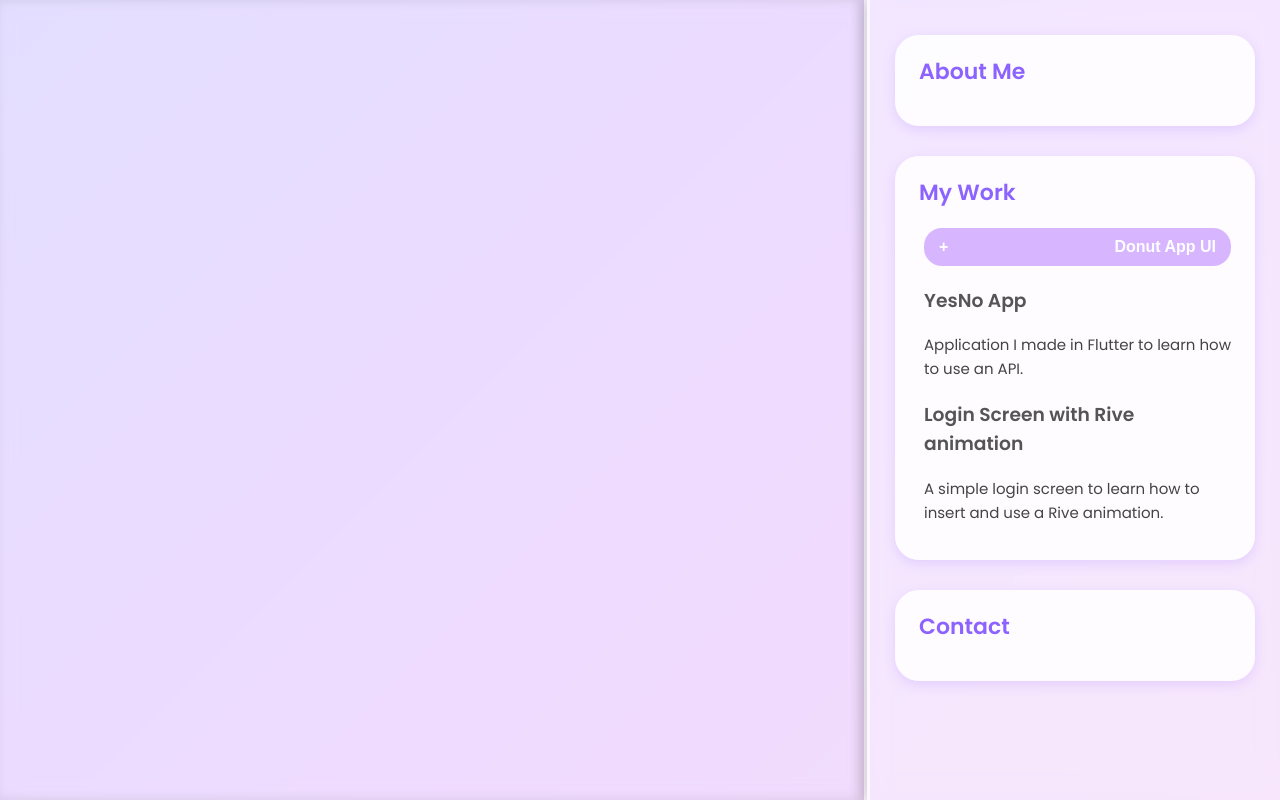
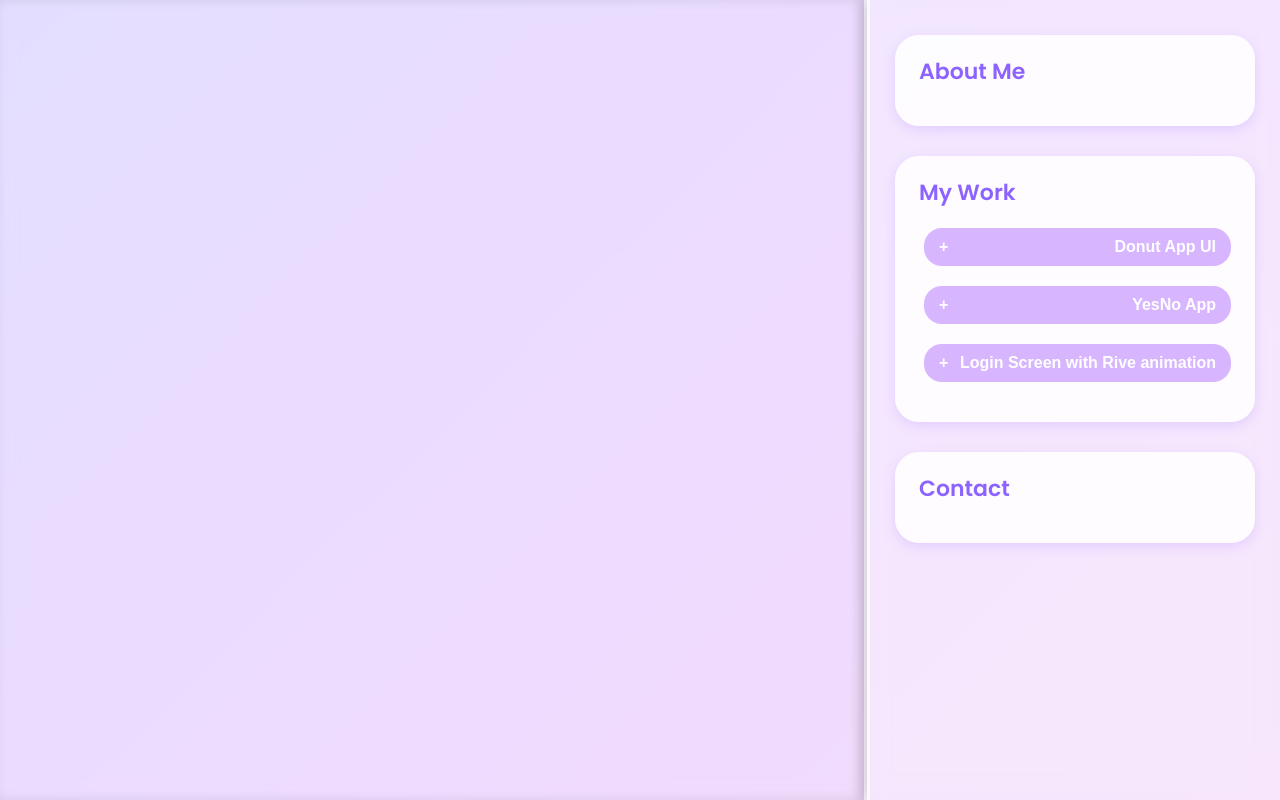
Before and after one commit to elidrocarburo/room_portfolio, a plain HTML site: page index.html in a window 1280 px wide. Both pictures are taken after a click on the element "My Work". Drawn offline with Linux system fonts and the light colour scheme.

Commit message:
feat(index): my work section completed

```diff
--- a/index.html
+++ b/index.html
@@ -37,10 +37,26 @@
       </div>
     </div>
 
-        <h3>YesNo App</h3>
+    <div class="project">
+      <button class="project-toggle">
+        <span class="icon">+</span> YesNo App
+      </button>
+      <div class="project-content">
+        <img src="assets/images/yesno.png" alt="YesNo App Screenshot" class="project-img">
         <p>Application I made in Flutter to learn how to use an API.</p>
-        <h3>Login Screen with Rive animation</h3>
+      </div>
+    </div>
+
+    <div class="project">
+      <button class="project-toggle">
+        <span class="icon">+</span> Login Screen with Rive animation
+      </button>
+      <div class="project-content">
+        <img src="assets/images/success.gif" alt="Login Screen Screenshot" class="project-img">
         <p>A simple login screen to learn how to insert and use a Rive animation.</p>
+      </div>
+    </div>
+
   </div>
 </div>
 
@@ -48,7 +64,7 @@
   <h2>Contact</h2>
   <div class="section-content"><p>Where you can find me.</p></div>
 </div>
-  </div>
+
 
   <script src="./main.js"></script>
 </body>
```
Also changed, not shown: assets/images/yesno.png (added), 1 other file. Lines whose indentation alone changed are shown as unchanged.
